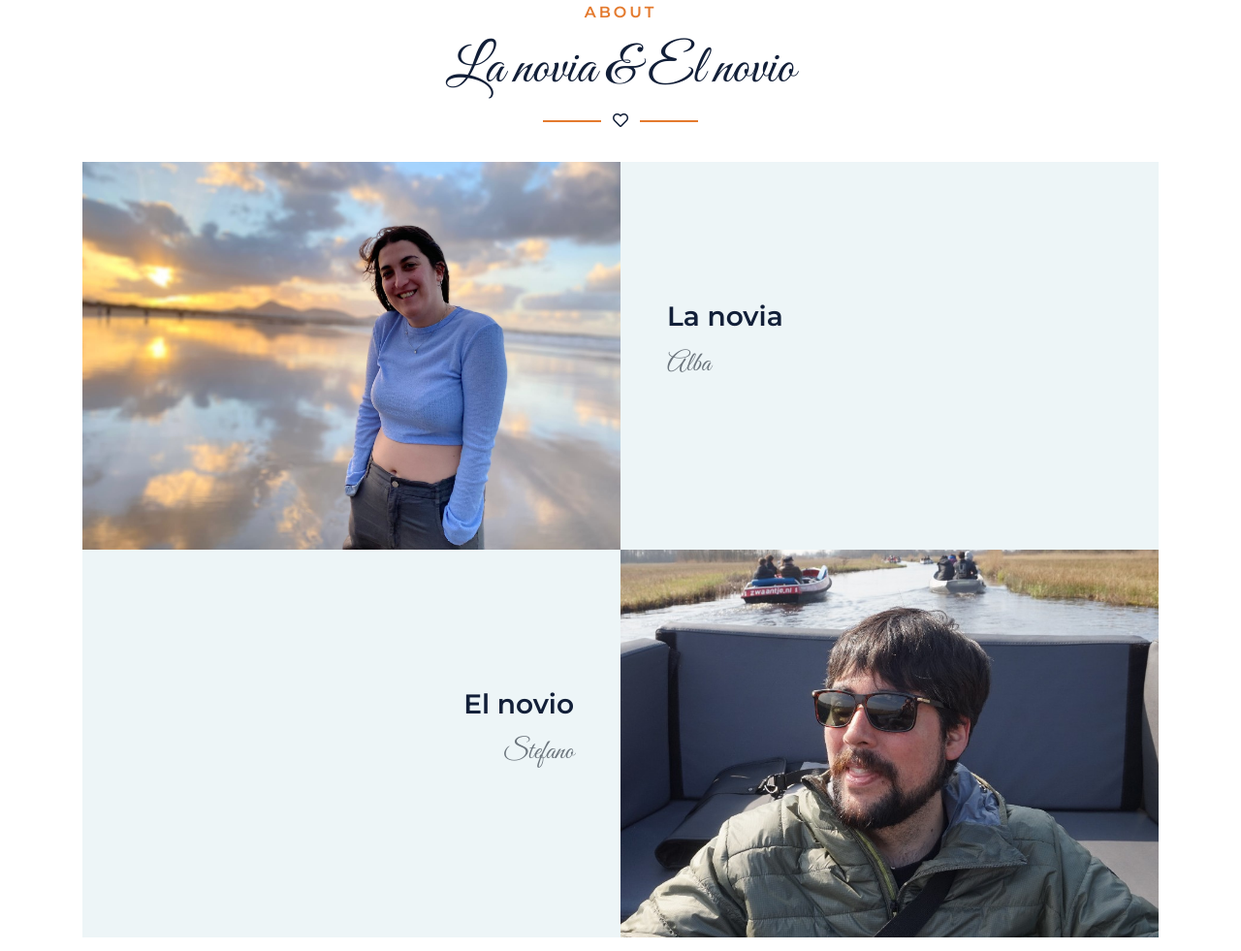
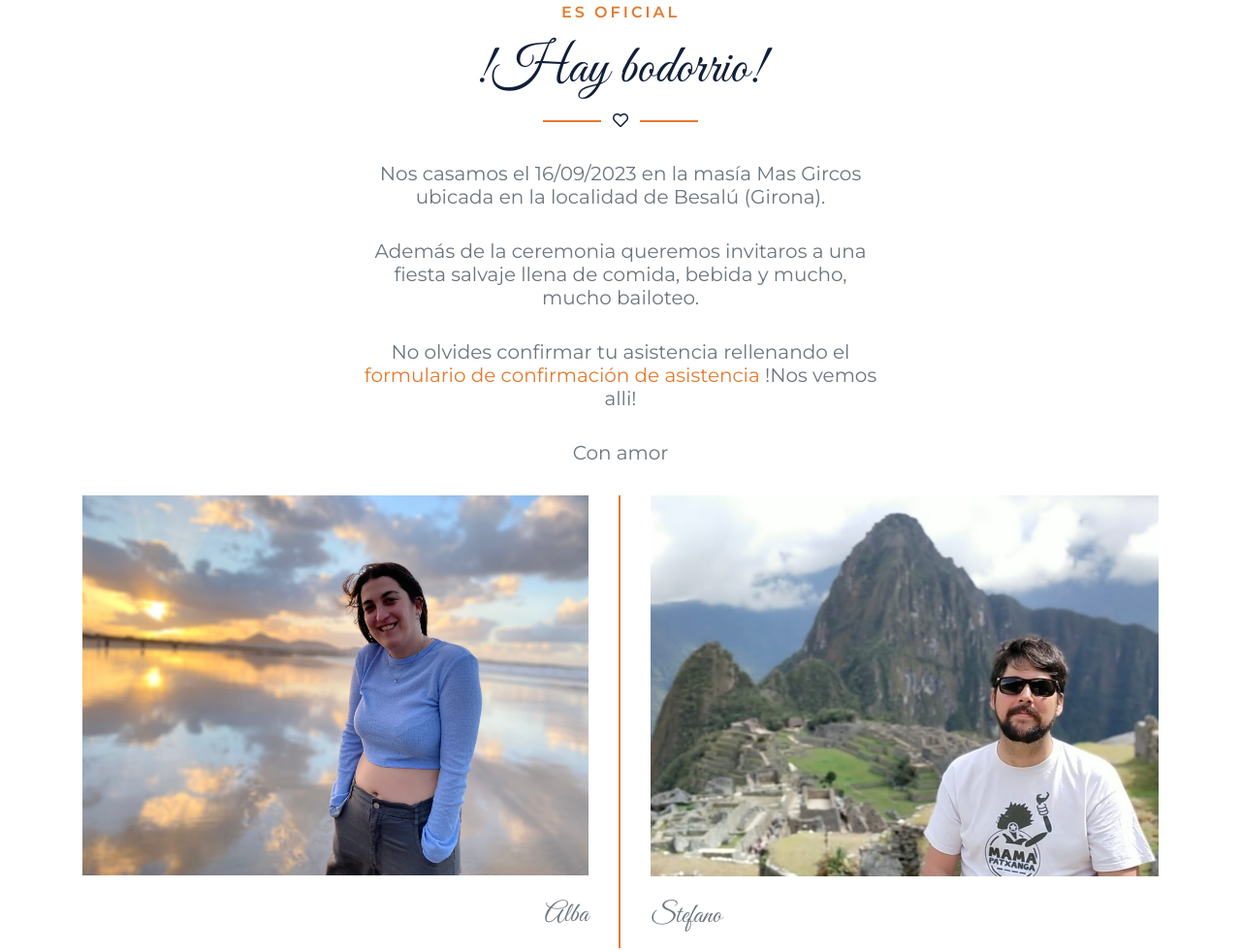
Before and after one commit to bodaalbaystefano/bodaalbaystefano.github.io, a plain HTML site: page index.html in a window 1280 px wide. Shown: the part 989-1970 px from the top of the page at 97% size. Drawn offline with nearby package versions, Linux system fonts and the light colour scheme.

Commit message:
Update index.html

```diff
--- a/index.html
+++ b/index.html
@@ -106,8 +106,52 @@
     <!-- Carousel End -->
 
 
+
+     <!-- Event Start -->
+     <div class="container-fluid py-5" id="event">
+        <div class="container py-5">
+            <div class="section-title position-relative text-center">
+                <h6 class="text-uppercase text-primary mb-3" style="letter-spacing: 3px;">Es oficial</h6>
+                <h1 class="font-secondary display-4">!Hay bodorrio!</h1>
+                <i class="far fa-heart text-dark"></i>
+            </div>
+            <div class="row justify-content-center">
+                <div class="col-md-6 text-center">
+                    <h5 class="font-weight-normal text-muted mb-3 pb-3">
+                        Nos casamos el 16/09/2023 en la masía Mas Gircos ubicada en la localidad de Besalú (Girona).
+                    </h5>
+                    <h5 class="font-weight-normal text-muted mb-3 pb-3">
+                        Además de la ceremonia queremos invitaros a una fiesta salvaje llena de comida, bebida y mucho, mucho bailoteo.
+                    </h5>
+                    <h5 class="font-weight-normal text-muted mb-3 pb-3">
+                        No olvides confirmar tu asistencia rellenando el <a href="#rsvp">formulario de confirmación de asistencia</a> !Nos vemos alli!
+                    </h5>
+                    <h5 class="font-weight-normal text-muted mb-3 pb-3">
+                        Con amor
+                    </h5>
+                </div>
+            </div>
+            <div class="row">
+                <div class="col-md-6 border-right border-primary">
+                    <div class="text-center text-md-right mr-md-3 mb-4 mb-md-0">
+                        <img class="img-fluid mb-4" src="img/novia.jpg" alt="">
+                        <h3 class="font-secondary font-weight-normal text-muted mb-3">Alba</h3>
+                    </div>
+                </div>
+                <div class="col-md-6">
+                    <div class="text-center text-md-left ml-md-3">
+                        <img class="img-fluid mb-4" src="img/novio.jpg" alt="">
+                        <h3 class="font-secondary font-weight-normal text-muted mb-3">Stefano</h3>
+                    </div>
+                </div>
+            </div>
+        </div>
+    </div>
+    <!-- Event End -->
+
+
     <!-- About Start -->
-    <div class="container-fluid py-5" id="about">
+    <!-- <div class="container-fluid py-5" id="about">
         <div class="container py-5">
             <div class="section-title position-relative text-center">
                 <h6 class="text-uppercase text-primary mb-3" style="letter-spacing: 3px;">About</h6>
@@ -139,7 +183,7 @@
                 </div>
             </div>
         </div>
-    </div>
+    </div> -->
     <!-- About End -->
 
     <!-- Place Start -->
```
